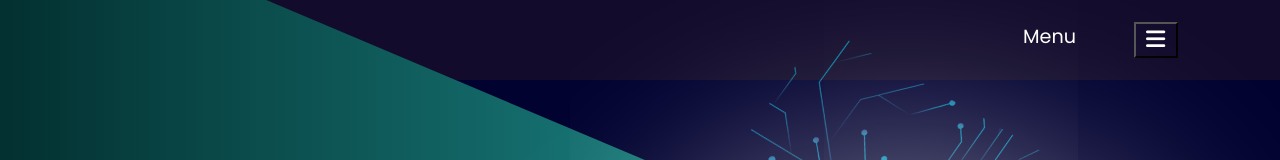
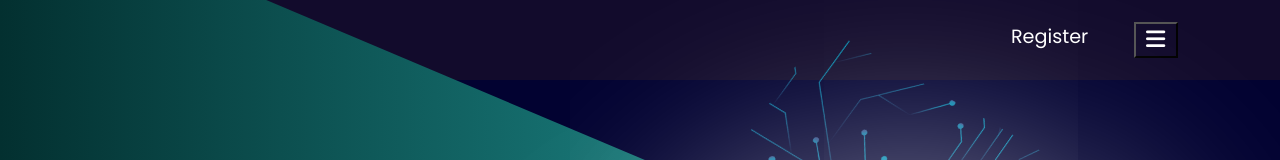
Before and after one commit to Udyam/main-website, a React (Create React App) app: page / in a window 1280 px wide. Shown: the top 160 px of the page. Built offline with nearby package versions, Linux system fonts and the light colour scheme; a web font is replaced by a local one.

Commit message:
nav-links

```diff
--- a/src/components/Navbar/Navbar.css
+++ b/src/components/Navbar/Navbar.css
@@ -113,6 +113,7 @@ nav {
   }
   .nav-links {
     margin-left: 0rem;
+    padding-top: 6rem;
     /* overflow: hidden; */
     position: fixed;
     width: 100vw;
--- a/src/components/Navbar/Navbar.js
+++ b/src/components/Navbar/Navbar.js
@@ -43,7 +43,7 @@ const Navbar = () => {
             </li>
           </ul>
           <div className="menu-text" style={{ display: 'flex' }}>
-            <span>Menu</span>
+            <span>Register</span>
           </div>
           <button className="menu" onClick={expand}>
             <i className={click ? 'fa-solid fa-bars' : 'fa-solid fa-xmark'}></i>
```
